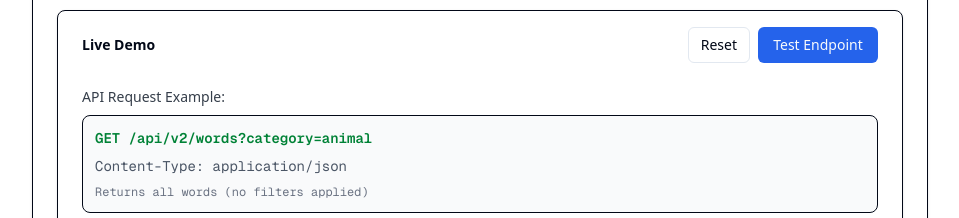
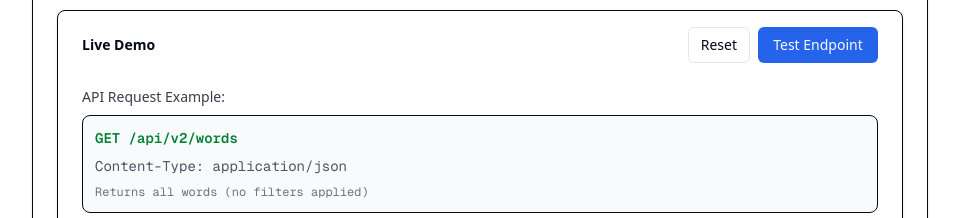
Before and after one commit to LucasSilbernagel/word-game-db-v2, a Next.js app: page / in a window 1280 px wide. Shown: the part 1960-2178 px from the top of the page, without its empty margins (160-1119 px from the left). Built offline with nearby package versions, Linux system fonts and the light colour scheme; no server answers; the database is empty.

Commit message:
updated default category

```diff
--- a/components/EndpointDemo/WordsApiRequestExample.tsx
+++ b/components/EndpointDemo/WordsApiRequestExample.tsx
@@ -23,12 +23,8 @@ export const WordsApiRequestExample = ({
     if (filters.offset && filters.offset !== '0')
       params.set('offset', filters.offset)
 
-    // If no filters are set, show a basic example
-    if (params.toString() === '') {
-      params.set('category', 'animal')
-    }
-
-    return `/api/v2/words?${params.toString()}`
+    const queryString = params.toString()
+    return `/api/v2/words${queryString ? `?${queryString}` : ''}`
   }
 
   const getDescription = () => {
```
Also changed, not shown: 1 other file (tests, documents, lock files or other folders).
